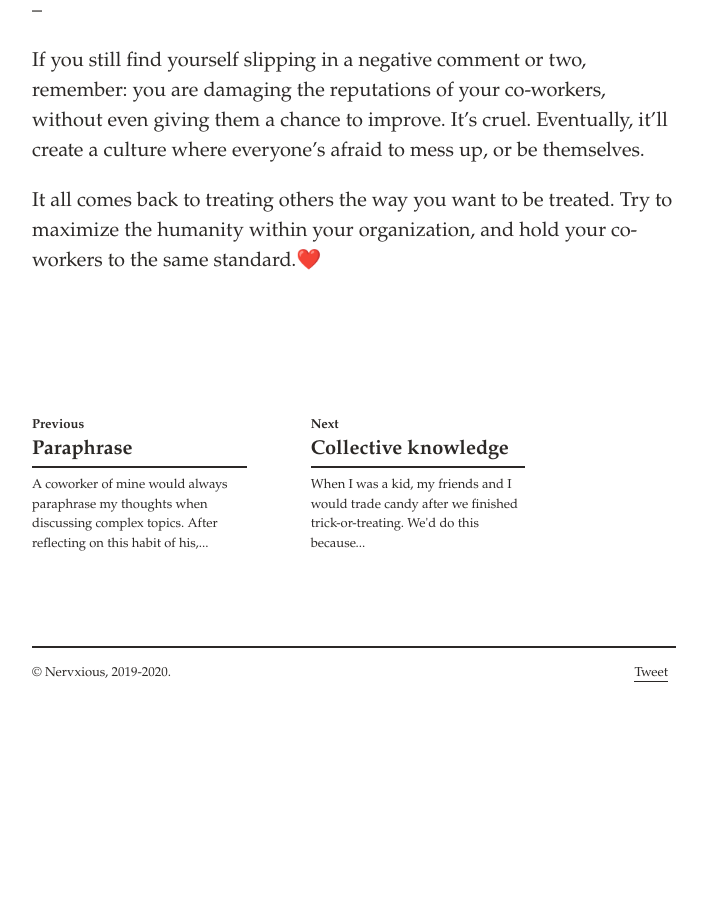
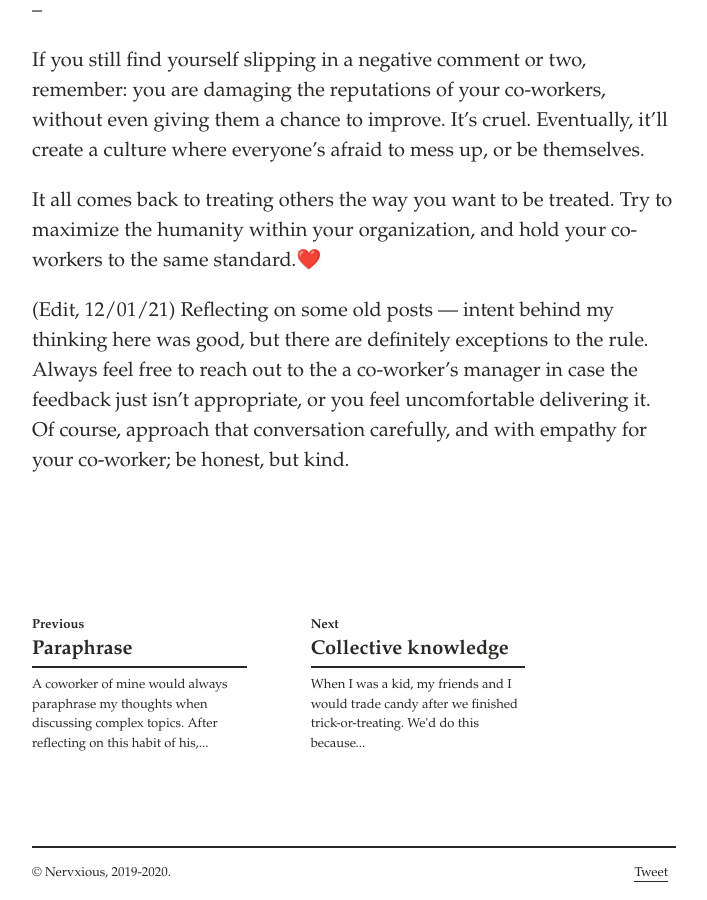
Before and after one commit to svvchen/nervxious, a Jekyll site: the page built from _posts/2020-11-14-trash-talk.markdown, in a window 1280 px wide and 900 px high, scrolled down 1602 px. Shown: the whole window, without its empty margins (286-993 px from the left). Built offline with Jekyll 4.4.1, drawn with Linux system fonts in a browser that asks for light colours; comment, search, counter and statistics services are not loaded; before the commit the page ends 2302 px from its top, so only the background shows below that.

Commit message:
Update 2020-11-14-trash-talk.markdown

```diff
--- a/_posts/2020-11-14-trash-talk.markdown
+++ b/_posts/2020-11-14-trash-talk.markdown
@@ -26,3 +26,5 @@ Don't. You don't know her side of the story. On top of that, you haven't been br
 If you still find yourself slipping in a negative comment or two, remember: you are damaging the reputations of your co-workers, without even giving them a chance to improve. It's cruel. Eventually, it'll create a culture where everyone's afraid to mess up, or be themselves.
 
 It all comes back to treating others the way you want to be treated. Try to maximize the humanity within your organization, and hold your co-workers to the same standard.❤️
+
+(Edit, 12/01/21) Reflecting on some old posts — intent behind my thinking here was good, but there are definitely exceptions to the rule. Always feel free to reach out to the a co-worker's manager in case the feedback just isn't appropriate, or you feel uncomfortable delivering it. Of course, approach that conversation carefully, and with empathy for your co-worker; be honest, but kind.
```
